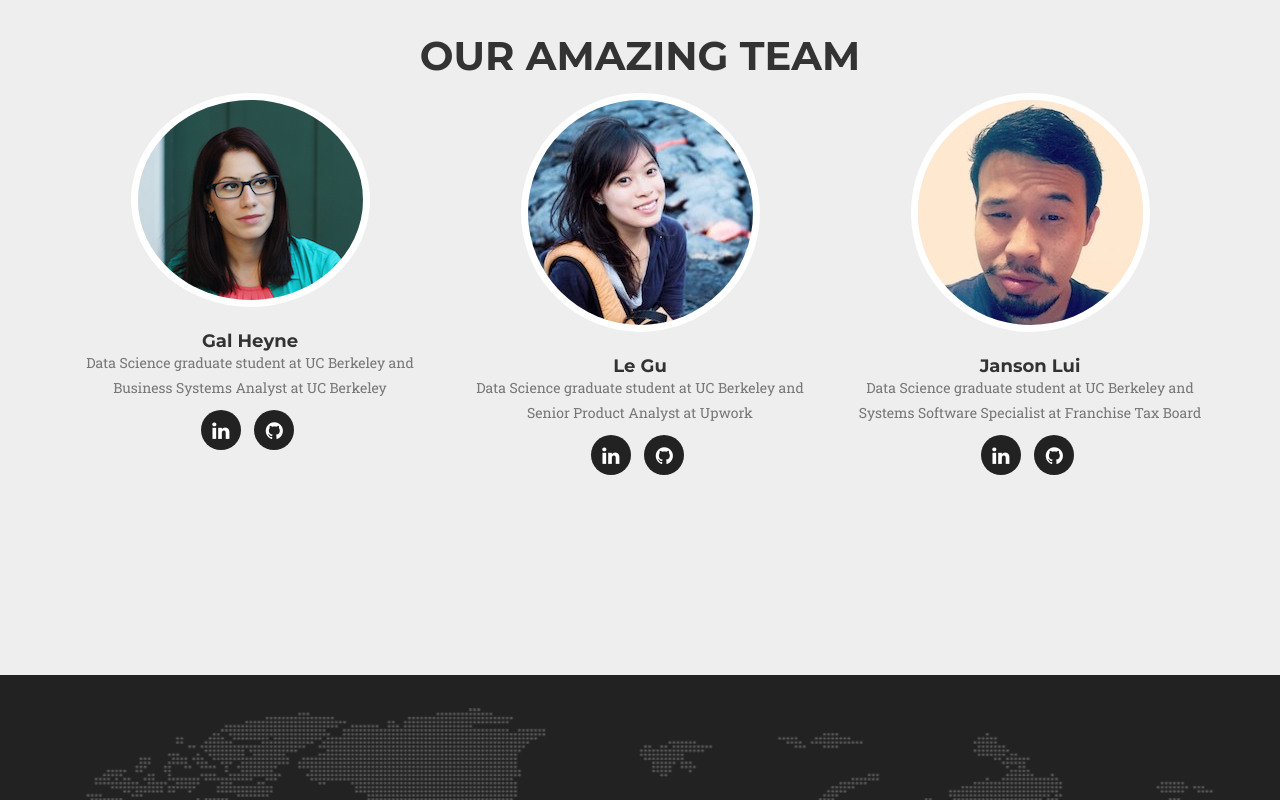
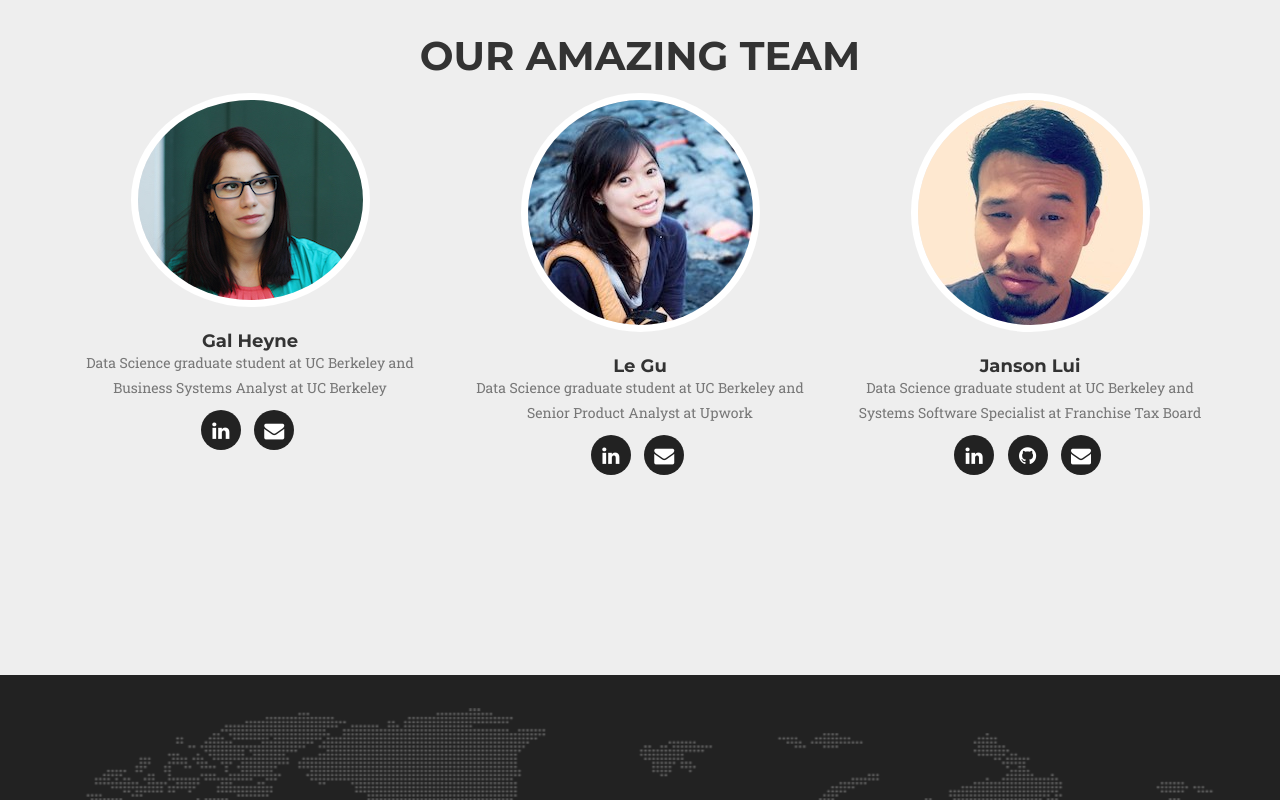
Before and after one commit to JansonLui/w209-Explore-EU.github.io, a website: page index.html in a window 1280 px wide. Shown: the part 2000-2800 px from the top of the page. Drawn offline with nearby package versions, Linux system fonts and the light colour scheme; a web font is replaced by a local one.

Commit message:
general update

```diff
--- a/index.html
+++ b/index.html
@@ -54,6 +54,9 @@
                     </li>
                     <li>
                         <a class="page-scroll" href="#service">About</a>
+                    </li>
+                    <li>
+                        <a class="page-scroll" href="#portfolio">Visuals</a>
                     </li>
                     <li>
                         <a class="page-scroll" href="#team">Team</a>
@@ -173,7 +176,7 @@
                         <p class="text-muted">Data Science graduate student at UC Berkeley and Business Systems Analyst at UC Berkeley</p>
                         <ul class="list-inline social-buttons">
                             <li><a href="https://www.linkedin.com/in/galwish"><i class="fa fa-linkedin"></i></a></li>
-                            <li><a href=""><i class="fa fa-github"></i></a></li>
+                            <li><a href="mailto:gal.heyne@gmail.com"><i class="fa fa-envelope"></i></a></li>
                         </ul>
                     </div>
                 </div>
@@ -184,7 +187,7 @@
                         <p class="text-muted">Data Science graduate student at UC Berkeley and Senior Product Analyst at Upwork</p>
                         <ul class="list-inline social-buttons">
                             <li><a href="https://www.linkedin.com/in/legu0321"><i class="fa fa-linkedin"></i></a></li>
-                            <li><a href=""><i class="fa fa-github"></i></a></li>
+                            <li><a href="mailto:gule0321@gmail.com"><i class="fa fa-envelope"></i></a></li>
                         </ul>
                     </div>
                 </div>
@@ -196,6 +199,7 @@
                         <ul class="list-inline social-buttons">
                             <li><a href="https://www.linkedin.com/in/jansonlui"><i class="fa fa-linkedin"></i></a></li>
                             <li><a href="https://github.com/JansonLui/"><i class="fa fa-github"></i></a></li>
+                            <li><a href="mailto:jansonlui@berkeley.edu"><i class="fa fa-envelope"></i></a></li>
                         </ul>
                     </div>
                 </div>
```
